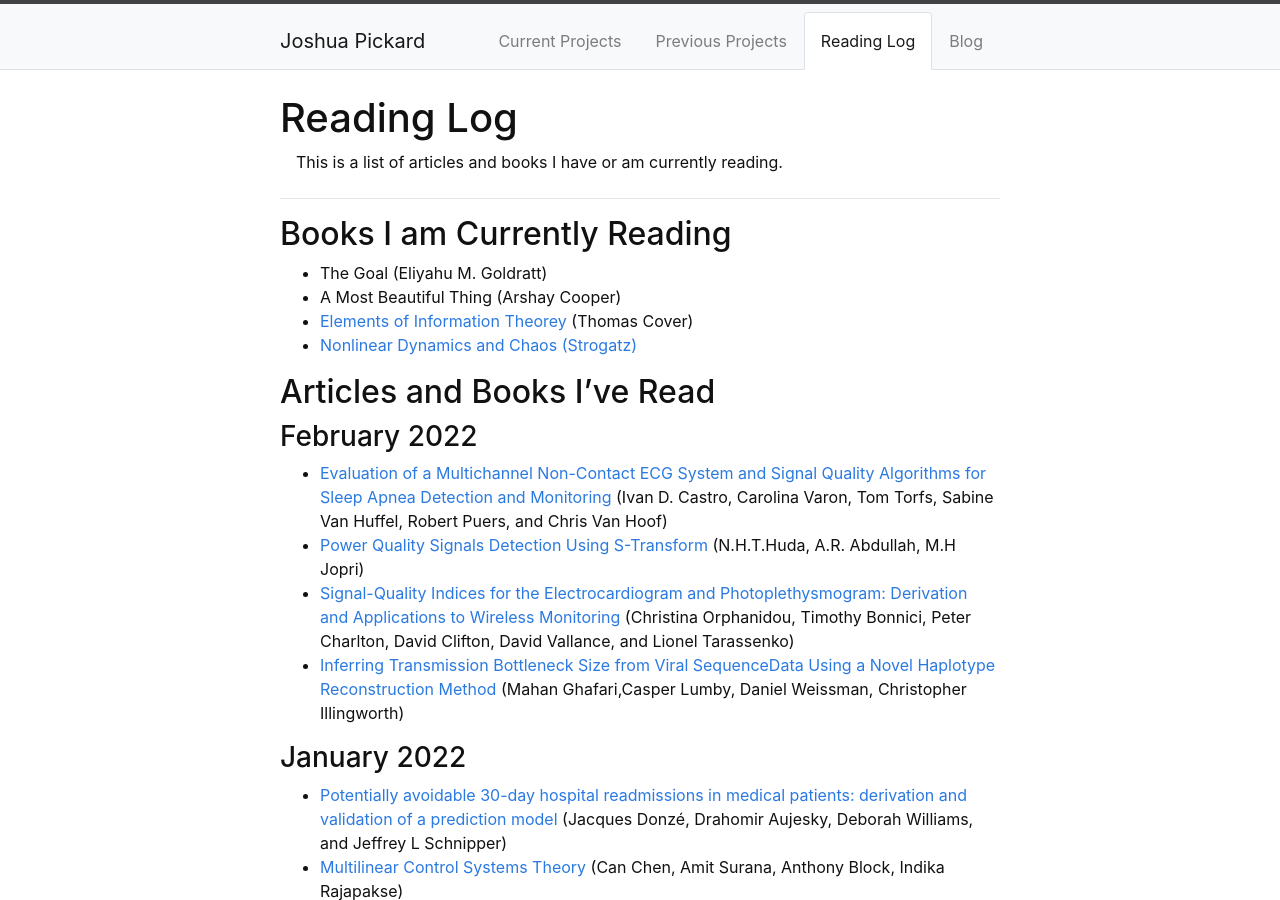
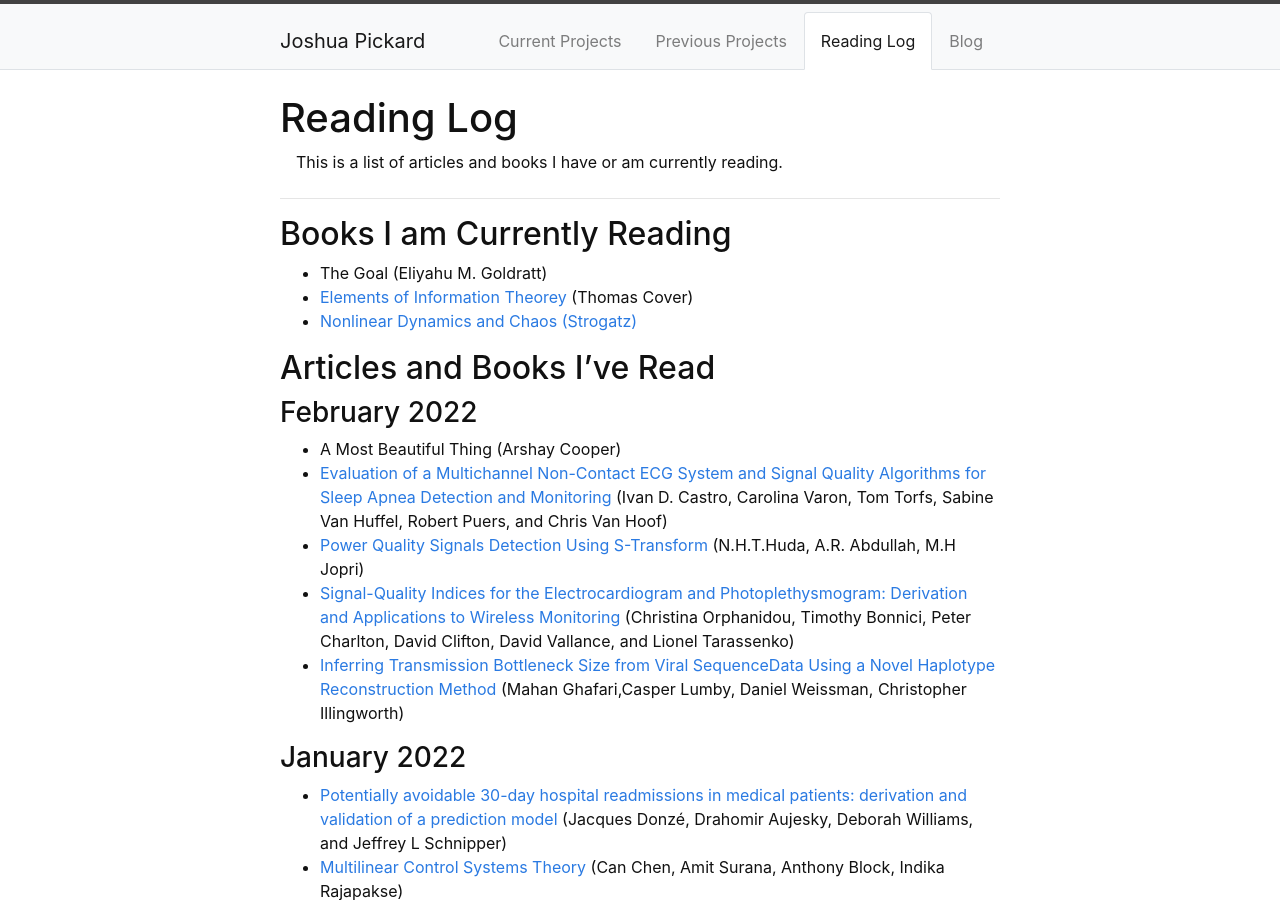
Before and after one commit to Jpickard1/jpickard1.github.io, a Jekyll site: the page built from content/3-Reading_Log.md, in a window 1280 px wide and 900 px high. Built offline with Jekyll 4.4.1, drawn with Linux system fonts in a browser that asks for light colours.

```diff
--- a/content/3-Reading_Log.md
+++ b/content/3-Reading_Log.md
@@ -7,13 +7,13 @@ description: >
 
 ## Books I am Currently Reading
 - The Goal (Eliyahu M. Goldratt)
-- A Most Beautiful Thing (Arshay Cooper)
 - [Elements of Information Theorey](https://drive.google.com/file/d/1zQ6PUNGxg1kgJyIcyO2JKJmuTRHU6JI2/view) (Thomas Cover)
 - <a href="https://www.biodyn.ro/course/literatura/Nonlinear_Dynamics_and_Chaos_2018_Steven_H._Strogatz.pdf">Nonlinear Dynamics and Chaos (Strogatz)</a>
 
 ## Articles and Books I've Read
 
 ### February 2022
+- A Most Beautiful Thing (Arshay Cooper)
 - [Evaluation of a Multichannel Non-Contact ECG System and Signal Quality Algorithms for Sleep Apnea Detection and Monitoring](https://www.ncbi.nlm.nih.gov/pmc/articles/PMC5855940/pdf/sensors-18-00577.pdf) (Ivan D. Castro, Carolina Varon, Tom Torfs, Sabine Van Huffel, Robert Puers, and Chris Van Hoof)
 - [Power Quality Signals Detection Using S-Transform](https://core.ac.uk/download/pdf/235644898.pdf) (N.H.T.Huda, A.R. Abdullah, M.H Jopri)
 - [Signal-Quality Indices for the Electrocardiogram and Photoplethysmogram: Derivation and Applications to Wireless Monitoring](https://ieeexplore.ieee.org/stamp/stamp.jsp?tp=&arnumber=6862843) (Christina Orphanidou, Timothy Bonnici, Peter Charlton, David Clifton, David Vallance, and Lionel Tarassenko)
```
